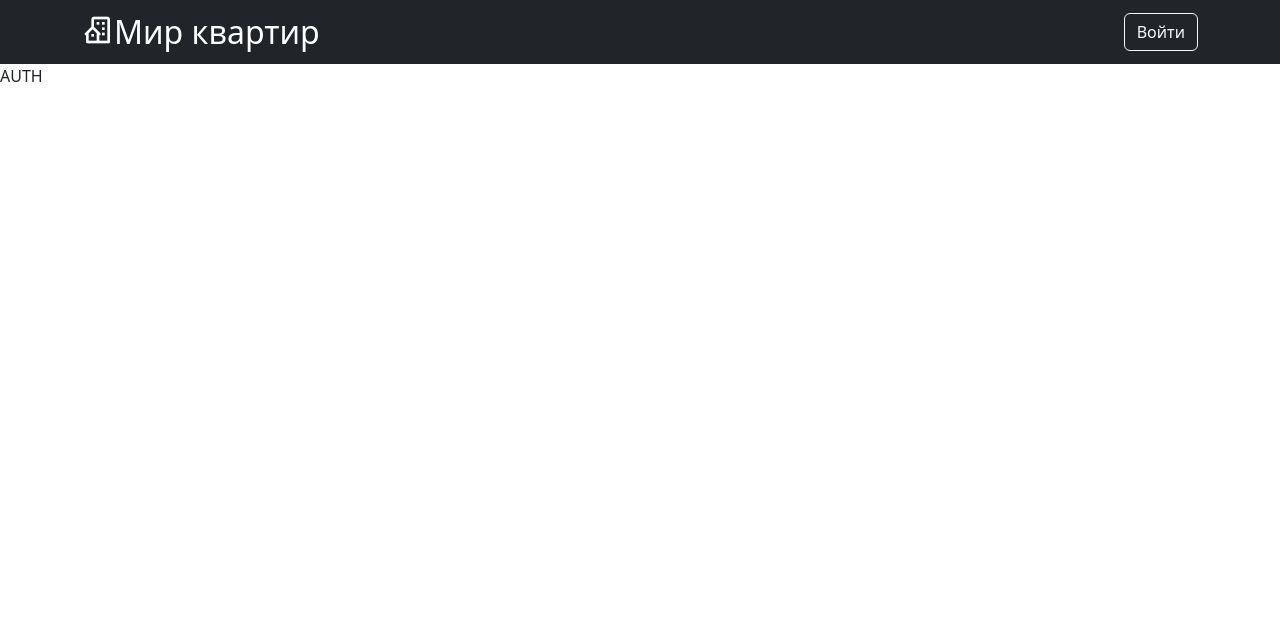
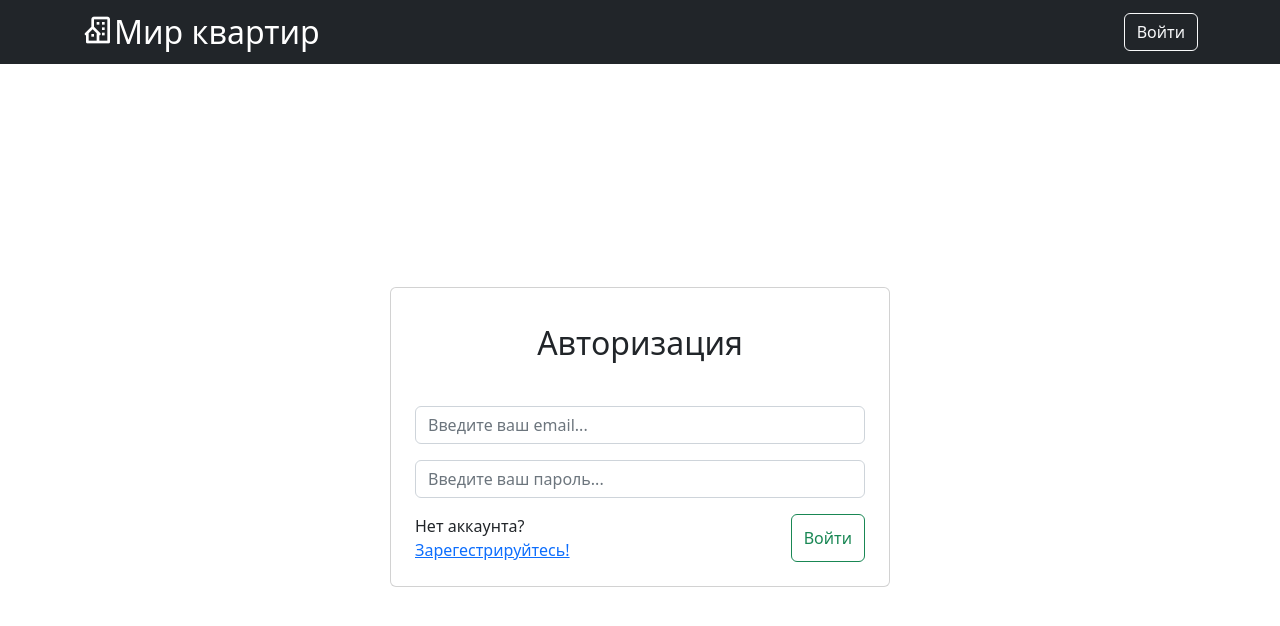
Before and after one commit to Andrianov-Daniil/RGZ, a React (Create React App) app in the folder client_/: page /login in a window 1280 px wide. Shown: the top 626 px of the page. Built offline with nearby package versions, Linux system fonts and the light colour scheme.

Commit message:
Add files via upload

```diff
--- a/client_/src/components/NavBar.js
+++ b/client_/src/components/NavBar.js
@@ -27,6 +27,6 @@ const NavBar = observer( () => {
             </Container>
         </Navbar>
     )
-})
+});
 
 export default NavBar;
--- a/client_/src/index.css
+++ b/client_/src/index.css
@@ -7,3 +7,16 @@
 .button{
     margin-right: 30px;
 }
+
+.auth{
+    padding: 5% 5%;
+    width: 500px; /* Ширина поля в процентах */
+    height: 300px; /* Высота поля в пикселах */
+    resize: none; /* Запрещаем изменять размер */
+}
+
+.row_auth{
+    display: flex;
+    justify-content: space-between;
+    margin-bottom: 10px;
+}
--- a/client_/src/pages/Auth.js
+++ b/client_/src/pages/Auth.js
@@ -1,11 +1,58 @@
 import React from "react";
+import {Container, Form} from "react-bootstrap";
+import Card from "react-bootstrap/Card";
+import Button from "react-bootstrap/Button";
+import Row from "react-bootstrap/Row";
+import {NavLink} from "react-router-dom";
+import { LOGIN_ROUTE, REGISTRATION_ROUTE } from "../utils/consts";
+import { useLocation } from "react-router-dom/cjs/react-router-dom.min";
+import { observer } from 'mobx-react-lite';
 
-const Auth = () => {
+const Auth = observer( () => {
+    const location = useLocation();
+    const isLogin = location.pathname === LOGIN_ROUTE;
+    console.log(location);
     return(
-        <div>
-            AUTH
-        </div>
+        <Container
+            className="d-flex justify-content-center align-items-center"
+            style={{height: window.innerHeight - 54}}
+        >
+            <Card className="auth p-4">
+                <h2 className="m-auto pb-3">{isLogin ? "Авторизация" : "Регистрация"}</h2>
+                <Form className="d-flex flex-column">
+                    <Form.Control
+                        className="mt-3"
+                        placeholder="Введите ваш email..."
+                    />
+
+                    <Form.Control
+                        className="mt-3"
+                        placeholder="Введите ваш пароль..."
+                    />
+
+                    {isLogin ?
+                        <line className="d-flex justify-content-between mt-3">
+                            <div>
+                                Нет аккаунта?<br/> <NavLink to={REGISTRATION_ROUTE}>Зарегестрируйтесь!</NavLink>
+                            </div>
+                            <Button variant={"outline-success"}>
+                                Войти
+                            </Button>
+                        </line>
+                        :
+                        <line className="d-flex justify-content-between mt-3 pl-3 pr-3">
+                            <div className="mt-2">
+                                Есть аккаунт? <br/><NavLink to={LOGIN_ROUTE}>Войдите!</NavLink>
+                            </div>
+                            <Button variant={"outline-success"}>
+                                Зарегестрироваться
+                            </Button>
+                        </line>
+                    }
+                </Form>
+            </Card>
+        </Container>
     )
-}
+});
 
 export default Auth;
```
